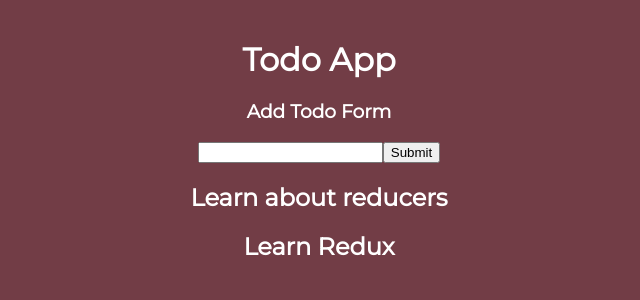
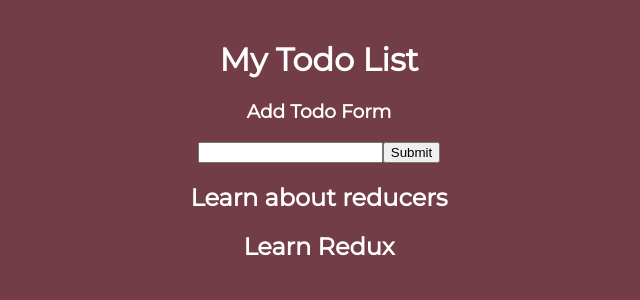
Before and after one commit to maribelcuales/reducer-todo, a React (Create React App) app in the folder todo/: page / in a window 1280 px wide. Shown: the top 300 px of the page, without its empty margins (321-961 px from the left). Built offline with nearby package versions, Linux system fonts and the light colour scheme.

Commit message:
the title of App.

```diff
--- a/todo/src/App.js
+++ b/todo/src/App.js
@@ -5,7 +5,7 @@
 function App() {
   return (
     <div className="App">
-      <h1>Todo App</h1>
+      <h1>My Todo List</h1>
       <TodoForm />
     </div>
   );
```
